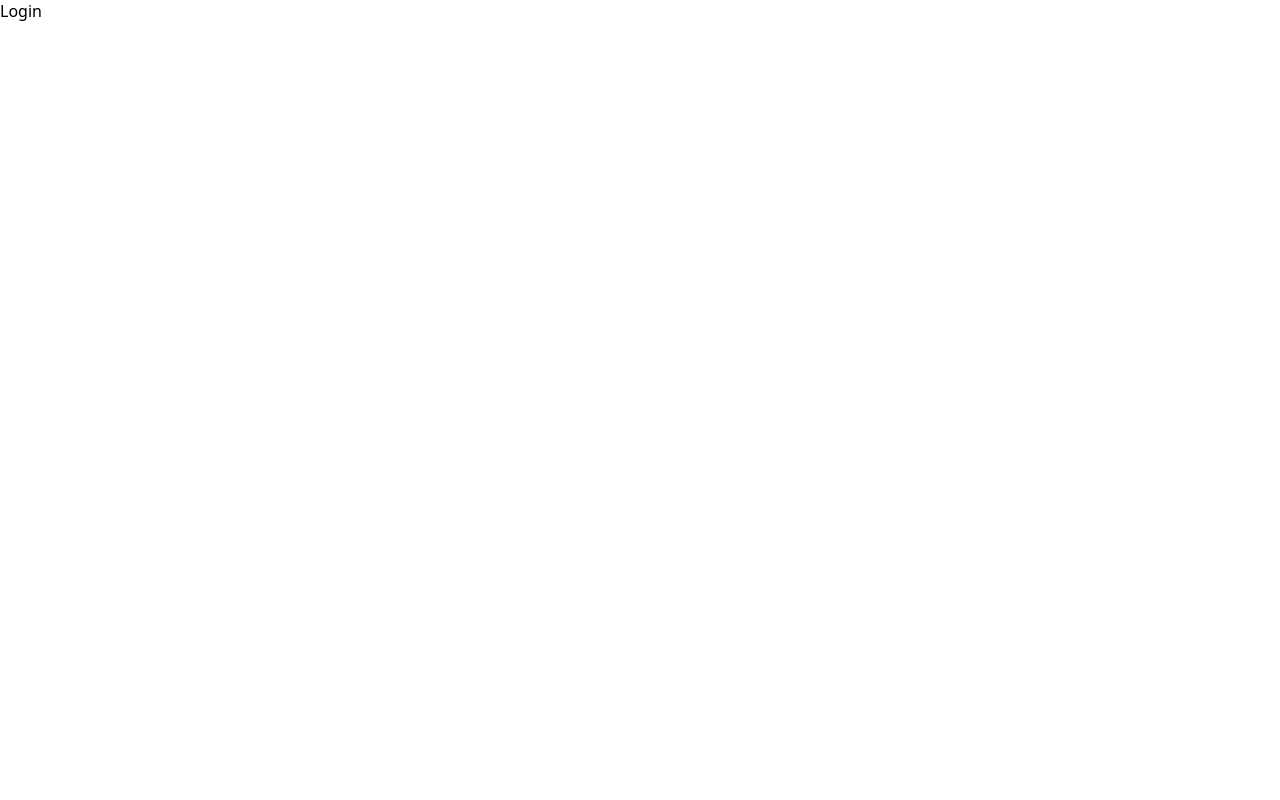
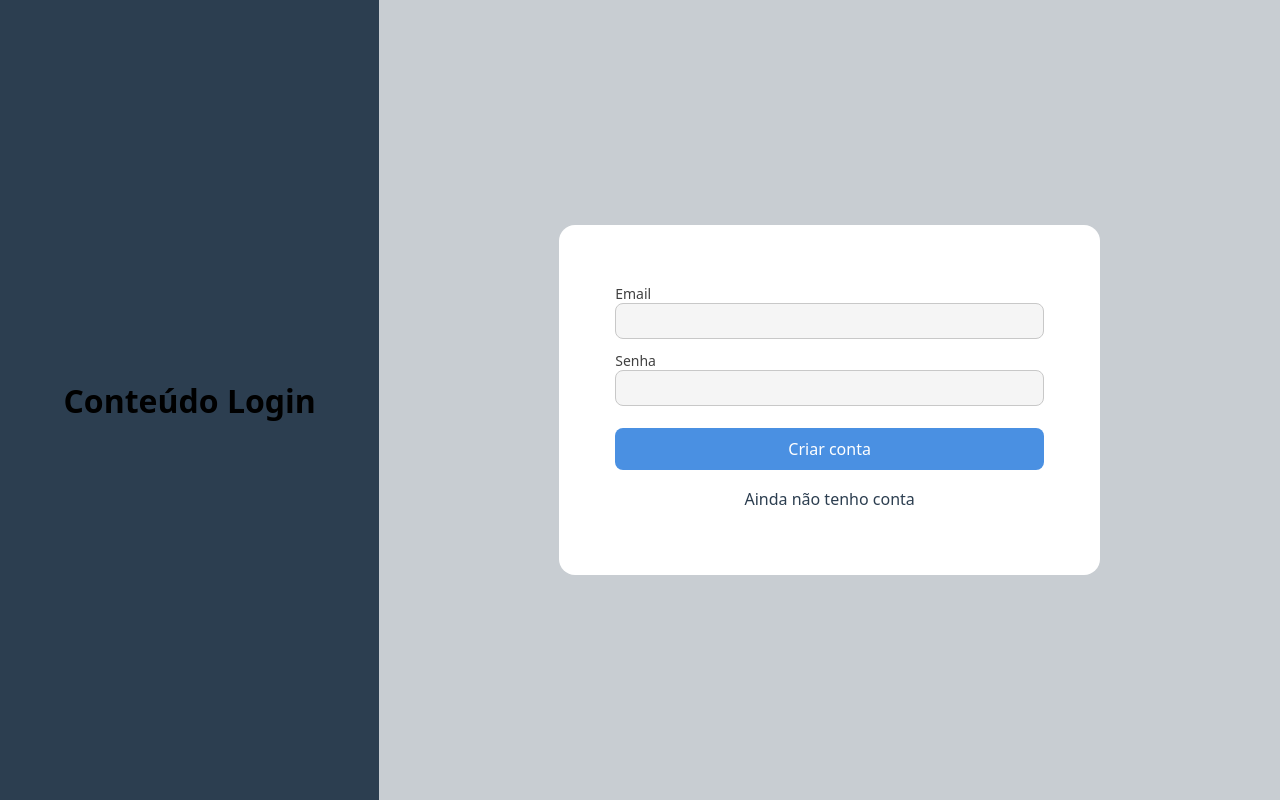
Before and after one commit to mattheus971/Alug, a React (Vite) app in the folder alug/: page /login in a window 1280 px wide. Built offline with nearby package versions, Linux system fonts and the light colour scheme.

Commit message:
Terminei as paginas de de cadastro e login

```diff
--- a/alug/src/components/Cabecalho/Cabecalho.css
+++ b/alug/src/components/Cabecalho/Cabecalho.css
@@ -15,3 +15,14 @@
     flex-direction: row;
     gap: 8px;
 }
+
+.botao-criaranuncio{
+    border: none;
+    background-color: #4A90E2;
+    padding: 10px 0px;
+    display: flex;
+    align-items: center;
+    justify-content: center;
+    color: white;
+    border-radius: 8px;
+}
--- a/alug/src/components/Cabecalho/Cabecalho.jsx
+++ b/alug/src/components/Cabecalho/Cabecalho.jsx
@@ -11,7 +11,7 @@ function Cabecalho() {
       <CampoPesquisaCabecalho />
 
       <div className='container-criaranuncio-avatar'>
-        <BotaoCriarAnuncio />
+        <button className='botao-criaranuncio' >Cria anúncio</button>
         <AvatarUsuario />
       </div>
 
--- a/alug/src/pages/Cadastro/Cadastro.css
+++ b/alug/src/pages/Cadastro/Cadastro.css
@@ -10,6 +10,7 @@
     display: flex;
     justify-content: center;
     align-items: center;
+    padding: 32px;
 }
 
 .container-direita{
@@ -21,19 +22,63 @@
     align-items: center;
 }
 
-form{
+.formulario-cadastro{
     background-color: white;
-    padding: 18px;
+    padding: 32px;
     border-radius: 16px;
     display: flex;
     justify-content: center;
     align-items: center;
     flex-direction: column;
-    height: 500px;
-    width: 500px;
+    gap: 12px;
+    width: 60%;
+    height: 400px;
 }
 
 .container-input{
     display: flex;
     flex-direction: column;
+    width: 90%;
 }
+
+.labels-cadastro{
+    font-size: 14px;
+    color: rgb(65, 65, 65);
+}
+
+.inputs-cadastro{
+    padding: 8px;
+    width: 100%;
+    border: solid 1px #c8c8c8;
+    background-color: whitesmoke;
+    border-radius: 8px;
+}
+
+.inputs-cadastro:focus {
+    outline: none;
+}
+
+.botao-criarconta{
+    margin-top: 10px;
+    padding: 10px;
+    width: 90%;
+    border: none;
+    border-radius: 8px;
+    background-color: #4A90E2;
+    color: white;
+    font-size: 16px;
+    cursor: pointer;
+}
+
+.botao-criarconta:hover{
+    background-color: #5ba7ff;
+}
+
+a{
+    text-decoration: none;
+    color: #2C3E50;
+}
+
+a:hover{
+    color: #0069e0;
+}
--- a/alug/src/pages/Cadastro/Cadastro.jsx
+++ b/alug/src/pages/Cadastro/Cadastro.jsx
@@ -5,28 +5,29 @@ function Cadastro() {
     <div className='corpo-cadastro'>
 
       <div className='container-esquerda'>
-        Conteudo container esquerda
+        <h1>Conteúdo Cadastro</h1>
       </div>
 
       <div className='container-direita'>
-        <form action="">
+        <form action="" className='formulario-cadastro'>
           <div className='container-input'>
-            <label>Nome</label>
-            <input type="text" />
+            <label className='labels-cadastro'>Nome</label>
+            <input type="text" className='inputs-cadastro' />
           </div>
 
           <div className='container-input'>
-            <label>Email</label>
-            <input type="email" />
+            <label className='labels-cadastro'>Email</label>
+            <input type="email" className='inputs-cadastro' />
           </div>
 
           <div className='container-input'>
-            <label>Senha</label>
-            <input type="password" />
+            <label className='labels-cadastro'>Senha</label>
+            <input type="password" className='inputs-cadastro' />
           </div>
 
-          <button>Criar</button>
+          <button className='botao-criarconta'>Criar conta</button>
 
+          <a href="">Já tenho uma conta</a>
         </form>
 
       </div>
--- a/alug/src/pages/Login/Login.css
+++ b/alug/src/pages/Login/Login.css
@@ -0,0 +1,86 @@
+.corpo-cadastro{
+    display: flex;
+    flex-direction: row;
+}
+
+.container-esquerda{
+    background-color: #2C3E50;
+    height: 100vh;
+    width: 40%;
+    display: flex;
+    justify-content: center;
+    align-items: center;
+    padding: 32px;
+}
+
+.container-direita{
+    background-color: #C8CDD2;
+    height: 100vh;
+    width: 100%;
+    display: flex;
+    justify-content: center;
+    align-items: center;
+}
+
+.formulario-login{
+    background-color: white;
+    padding: 32px;
+    border-radius: 16px;
+    display: flex;
+    justify-content: center;
+    align-items: center;
+    flex-direction: column;
+    gap: 12px;
+    width: 60%;
+    height: 350px;
+}
+
+.container-input{
+    display: flex;
+    flex-direction: column;
+    width: 90%;
+}
+
+.labels-login{
+    font-size: 14px;
+    color: rgb(65, 65, 65);
+}
+
+.inputs-login{
+    padding: 8px;
+    width: 100%;
+    border: solid 1px #c8c8c8;
+    background-color: whitesmoke;
+    border-radius: 8px;
+}
+
+.inputs-login:focus {
+    outline: none;
+}
+
+.botao-criarconta{
+    margin-top: 10px;
+    padding: 10px;
+    width: 90%;
+    border: none;
+    border-radius: 8px;
+    background-color: #4A90E2;
+    color: white;
+    font-size: 16px;
+    cursor: pointer;
+}
+
+.botao-criarconta:hover{
+    background-color: #5ba7ff;
+}
+
+a{
+    text-decoration: none;
+    color: #2C3E50;
+    padding: 6px;
+    border-radius: 8px;
+}
+
+a:hover{
+    color: #0069e0;
+}
--- a/alug/src/pages/Login/Login.jsx
+++ b/alug/src/pages/Login/Login.jsx
@@ -1,9 +1,35 @@
-import React from 'react'
+import './Login.css'
 
 function Login() {
-  return (
-    <div>Login</div>
-  )
-}
+    return (
+      <div className='corpo-cadastro'>
+
+        <div className='container-esquerda'>
+          <h1>Conteúdo Login</h1>
+        </div>
+
+        <div className='container-direita'>
+          <form action="" className='formulario-login'>
+            <div className='container-input'>
+              <label className='labels-login'>Email</label>
+              <input type="email" className='inputs-login'/>
+            </div>
+
+            <div className='container-input'>
+              <label className='labels-login'>Senha</label>
+              <input type="password" className='inputs-login'/>
+            </div>
+
+            <button className='botao-criarconta'>Criar conta</button>
+
+            <a href="">Ainda não tenho conta</a>
+          </form>
+
+        </div>
+      </div>
+
+
+    )
+  }
 
 export default Login
```
